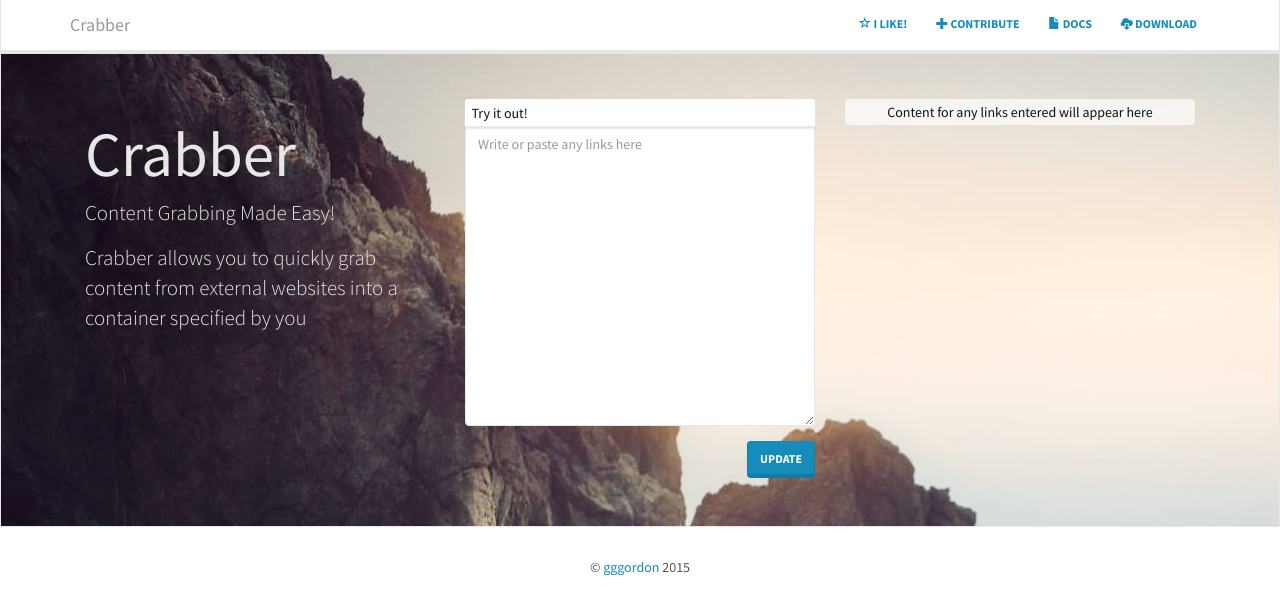
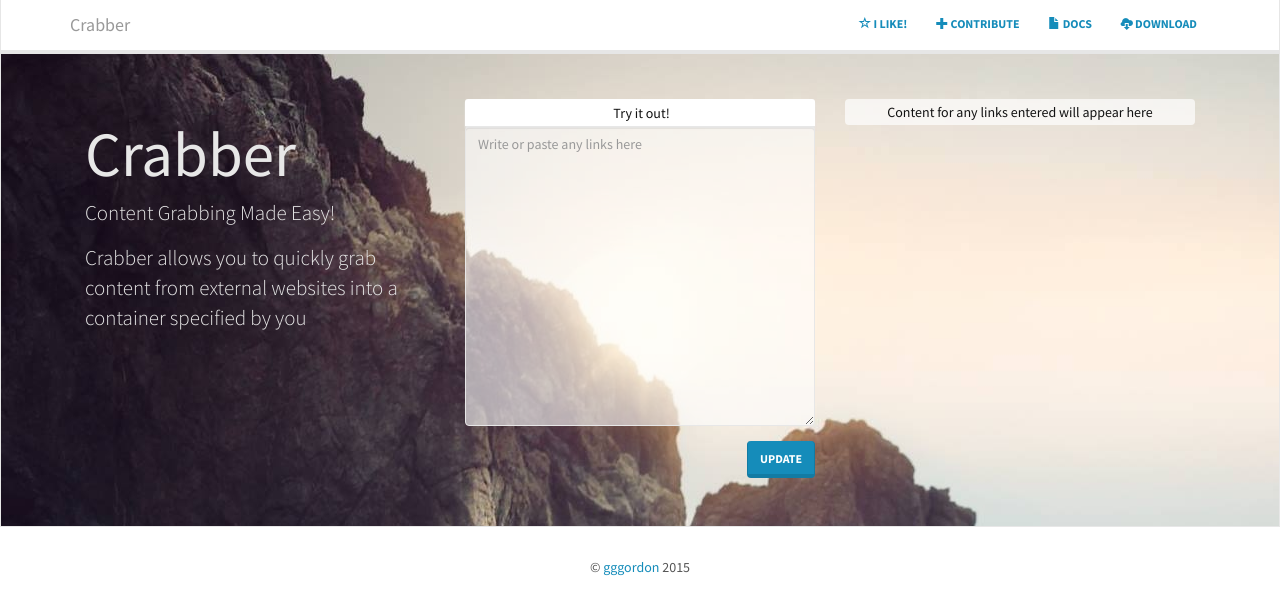
Before and after one commit to gggordon/Crabber, a website: page index.html in a window 1280 px wide. Drawn offline with nearby package versions, Linux system fonts and the light colour scheme; files whose address does not match are found by name.

Commit message:
Added transparency to demo

```diff
--- a/assets/css/main.css
+++ b/assets/css/main.css
@@ -1,7 +1,7 @@
 body {
-                padding-top: 50px;
-                padding-bottom: 20px;
-            }
+    padding-top: 50px;
+    padding-bottom: 20px;
+}
 #navbar {
     text-align: right;
 }
@@ -36,10 +36,12 @@ body {
 	border-top-left-radius: 3px;
 	box-shadow:0px 2px 2px #e7e7e7;
 	text-indent: 3px;
+	text-align:center;
 }
 
 #txtLinks {
 	max-width: 100%;
 	min-width: 100%;
 	min-height: 300px;
+	background: rgba(255,255,255,0.6);
 }
```
